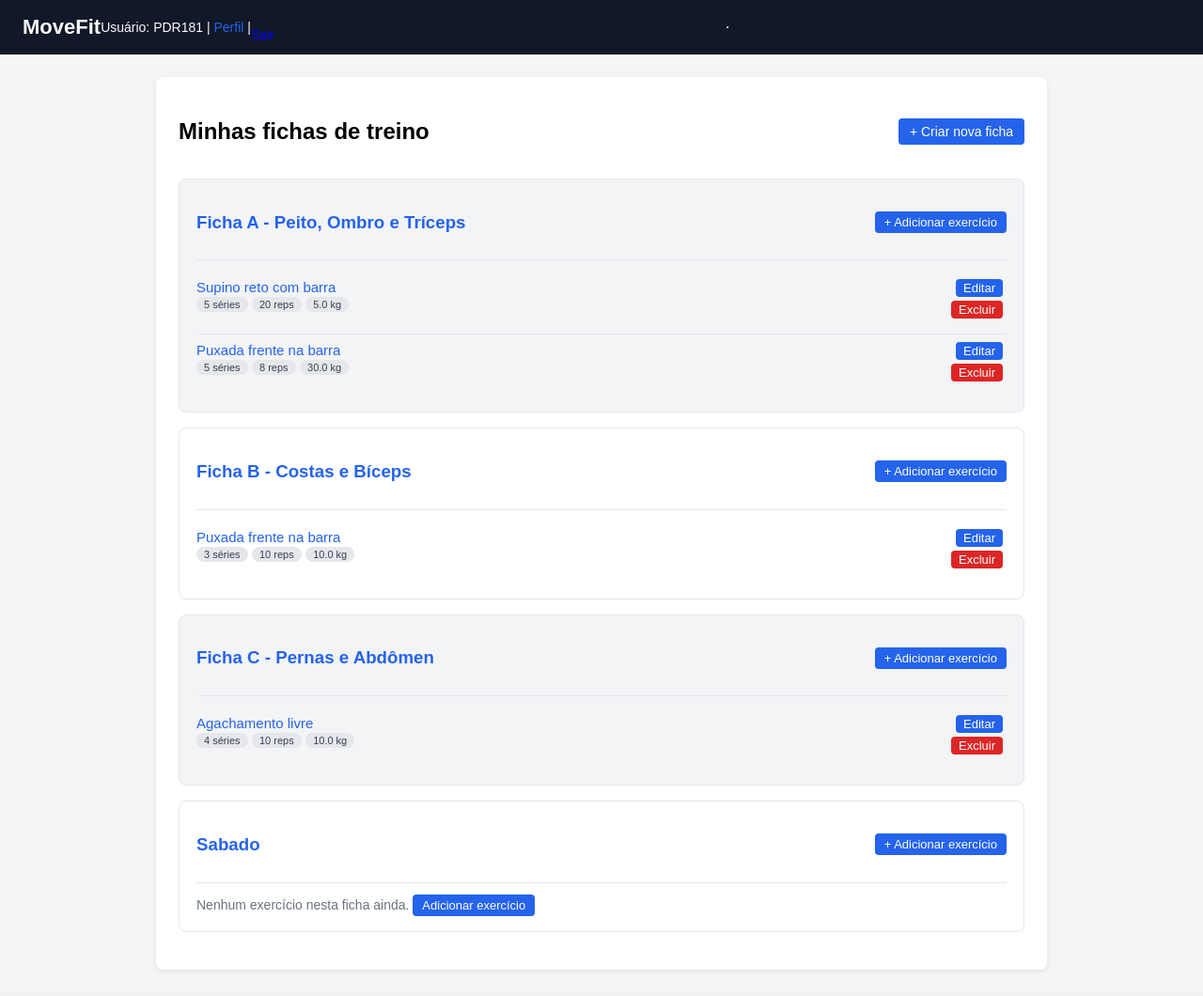
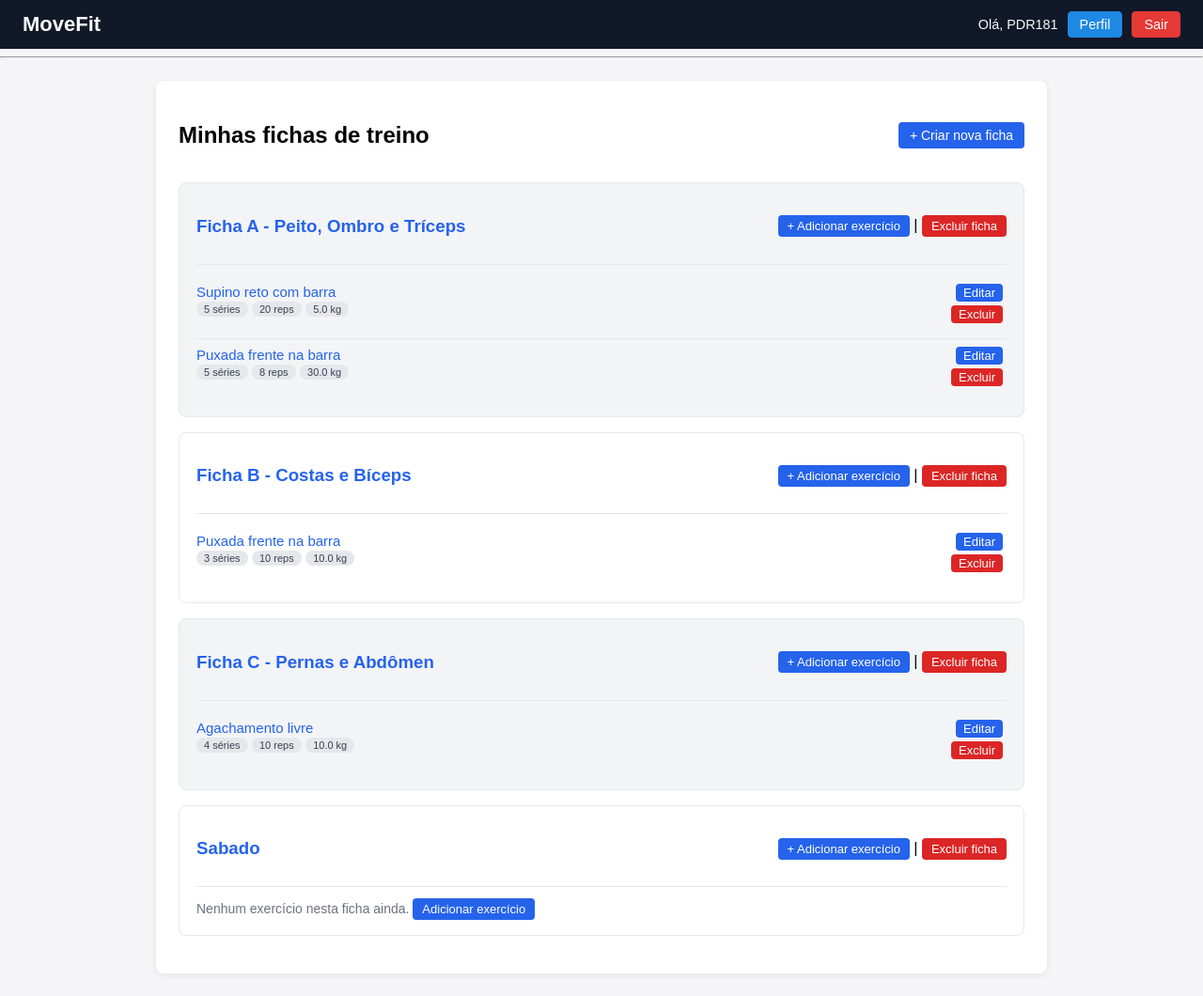
Before and after one commit to PDR181/Sistema-de-Gerenciamento-de-Treino, a Django app: page /fichas/ in a window 1280 px wide. Shown: the whole page at 94% size. Before the commit the page ends 1032 px from the top, so only its background shows below. Run offline with Django 5.2, Linux system fonts and the light colour scheme; a user stored in the database is signed in; data comes from the database, SQL or seed files in the repository; both versions use the stored data as it was after the commit.

Commit message:
Ajuste de layout dos botões do cabeçalho e criação de botão para exclusão de fichas

```diff
--- a/templates/base.html
+++ b/templates/base.html
@@ -8,25 +8,26 @@
 </head>
 <body>
 
-<header>
+<header class="site-header">
+  <div class="logo">
     <h1>MoveFit</h1>
-    {% if user.is_authenticated and request.resolver_match.url_name != 'login' %}
-  <p>
-    Usuário: {{ user.username }}
-    |
-    <a href="{% url 'perfil' %}">Perfil</a>
-    |
-    <form method="post" action="{% url 'logout' %}" style="display:inline;">
-      {% csrf_token %}
-      <button type="submit" style="background:none;border:none;color:blue;cursor:pointer;padding:0;">
-        Sair
-      </button>
-    </form>
-  </p>
-{% endif %}
+  </div>
 
-    <hr>
+  {% if user.is_authenticated and request.resolver_match.url_name != 'login' %}
+    <nav class="user-nav">
+      <span class="user-name">Olá, {{ user.username }}</span>
+      <a href="{% url 'perfil' %}" class="btn-header">Perfil</a>
+      <form method="post" action="{% url 'logout' %}" class="logout-form">
+        {% csrf_token %}
+        <button type="submit" class="btn-header btn-logout">
+          Sair
+        </button>
+      </form>
+    </nav>
+  {% endif %}
 </header>
+<hr>
+
 
 {% if messages %}
   <ul class="messages">
@@ -38,7 +39,6 @@
   </ul>
 {% endif %}
 
-
 <main>
     {% block content %}{% endblock %}
 </main>
--- a/treino_app/static/treino_app/style.css
+++ b/treino_app/static/treino_app/style.css
@@ -4,6 +4,8 @@ body {
     margin: 0;
     padding: 0;
 }
+
+/* ===== MODAL GIF ===== */
 
 .gif-modal {
     display: none;
@@ -36,24 +38,72 @@ body {
     cursor: pointer;
 }
 
+/* ===== HEADER / TOPO ===== */
+
 header {
     background-color: #111827;
     color: #f9fafb;
-    padding: 12px 24px;
-    display: flex;
-    justify-content: space-between;
-    align-items: center;
+    padding: 0; /* quem define o padding é .site-header */
 }
 
-header h1 {
+.site-header {
+    display: flex;
+    align-items: center;
+    justify-content: space-between;
+    padding: 12px 24px;
+}
+
+.site-header .logo h1 {
     margin: 0;
     font-size: 22px;
 }
 
-header p {
+.site-header .user-nav {
+    display: flex;
+    align-items: center;
+    gap: 10px;
+}
+
+.user-name {
+    font-size: 0.9rem;
+}
+
+/* Botões Perfil / Sair no header */
+.btn-header {
+    display: inline-flex;
+    align-items: center;
+    justify-content: center;
+    padding: 6px 12px;
+    border-radius: 4px;
+    border: 1px solid #1e88e5;
+    background-color: #1e88e5;
+    color: #fff;
+    text-decoration: none;
+    font-size: 0.9rem;
+    cursor: pointer;
+    line-height: 1;
+}
+
+.btn-header:hover {
+    background-color: #1565c0;
+    border-color: #1565c0;
+}
+
+.logout-form {
     margin: 0;
-    font-size: 14px;
 }
+
+.btn-logout {
+    border-color: #e53935;
+    background-color: #e53935;
+}
+
+.btn-logout:hover {
+    background-color: #c62828;
+    border-color: #c62828;
+}
+
+/* ===== CONTEÚDO PRINCIPAL ===== */
 
 main {
     max-width: 900px;
@@ -134,6 +184,8 @@ li {
     font-size: 12px;
 }
 
+/* ===== FICHAS ===== */
+
 .page-header {
     display: flex;
     justify-content: space-between;
@@ -142,11 +194,13 @@ li {
 }
 
 .btn-primary {
+    display: inline-block;
     background-color: #2563eb;
     color: #ffffff;
     padding: 6px 12px;
     border-radius: 4px;
     font-size: 14px;
+    font-weight: 500;
 }
 
 .btn-primary:hover {
@@ -197,7 +251,6 @@ li {
     align-items: flex-end;
 }
 
-
 .ficha-item-actions a {
     font-size: 13px;
 }
@@ -216,21 +269,6 @@ li {
     border: none;
     border-top: 1px solid #e5e7eb;
     margin: 8px 0 12px 0;
-}
-
-.btn-primary {
-    display: inline-block;
-    background-color: #2563eb;
-    color: #ffffff;
-    padding: 6px 12px;
-    border-radius: 4px;
-    font-size: 14px;
-    font-weight: 500;
-}
-
-.btn-primary:hover {
-    background-color: #1d4ed8;
-    text-decoration: none;
 }
 
 .btn-link {
@@ -288,6 +326,8 @@ li {
     background-color: #f3f4f6;
 }
 
+/* ===== MENSAGENS ===== */
+
 .messages {
     list-style: none;
     margin: 0;
--- a/treino_app/templates/treino/fichas_list.html
+++ b/treino_app/templates/treino/fichas_list.html
@@ -14,9 +14,16 @@
         <h3>
           <a href="{% url 'ficha_detalhe' ficha_id=ficha.id %}">{{ ficha.nome }}</a>
         </h3>
+
+        <div class="ficha-card-header-actions">
           <a class="btn-link" href="{% url 'adicionar_item_ficha' ficha.id %}">
             + Adicionar exercício
           </a>
+          |
+          <a class="btn-link btn-danger" href="{% url 'excluir_ficha' ficha_id=ficha.id %}">
+            Excluir ficha
+          </a>
+        </div>
       </div>
 
       <hr class="ficha-divider">
@@ -48,7 +55,6 @@
                 <a class="btn-xs btn-danger" href="{% url 'excluir_item_ficha' item.id %}">Excluir</a>
               </div>
             </li>
-
           {% endfor %}
         </ul>
       {% else %}
@@ -57,7 +63,6 @@
           <a class="btn-link" href="{% url 'adicionar_item_ficha' ficha.id %}">Adicionar exercício</a>
         </p>
       {% endif %}
-
     </div>
   {% empty %}
     <p class="empty-text">
--- a/treino_app/urls.py
+++ b/treino_app/urls.py
@@ -11,5 +11,6 @@ urlpatterns = [
     path('itens/<int:item_id>/editar/', views.editar_item_ficha, name='editar_item_ficha'),
     path('itens/<int:item_id>/excluir/', views.excluir_item_ficha, name='excluir_item_ficha'),
     path('fichas/<int:ficha_id>/', views.ficha_detalhe, name='ficha_detalhe'),
-    path('signup/', views.signup_view, name='signup'),  # nova rota de cadastro [web:407][web:422]
+    path('signup/', views.signup_view, name='signup'),
+    path('fichas/<int:ficha_id>/excluir/', views.excluir_ficha, name='excluir_ficha'),
 ]
--- a/treino_app/views.py
+++ b/treino_app/views.py
@@ -81,6 +81,24 @@ def ficha_detalhe(request, ficha_id):
 
 
 @login_required
+def excluir_ficha(request, ficha_id):
+    ficha = get_object_or_404(
+        FichaTreino,
+        id=ficha_id,
+        usuario=request.user
+    )
+
+    if request.method == 'POST':
+        ficha.delete()
+        messages.success(request, "Ficha excluída com sucesso.")
+        return redirect('fichas_list')
+
+    return render(request, 'treino/excluir_ficha.html', {
+        'ficha': ficha,
+    })
+
+
+@login_required
 def criar_ficha(request):
     if request.method == 'POST':
         form = FichaTreinoForm(request.POST)
```
Also changed, not shown: treino_app/templates/treino/excluir_ficha.html (added, +14 -0 lines), db.sqlite3. Lines whose indentation alone changed are shown as unchanged.
